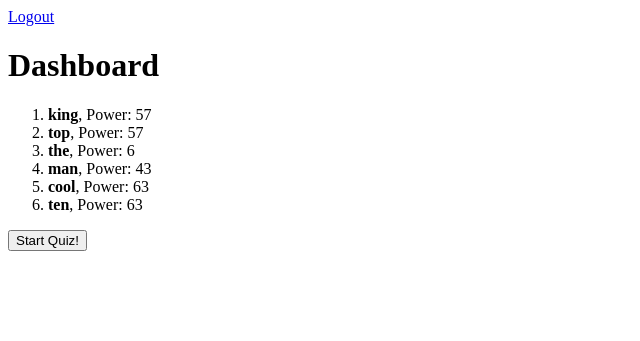
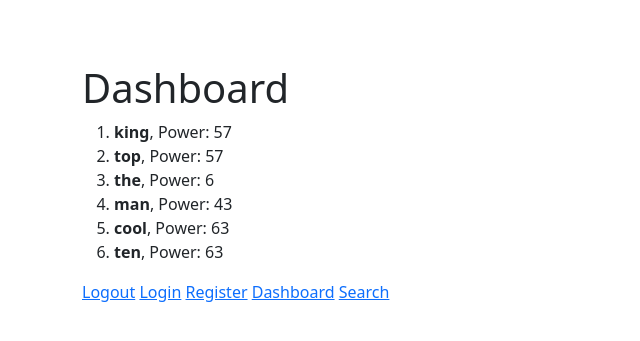
Before and after one commit to buurak/moneytolia-homework, a Flask app: page /dashboard/ in a window 1280 px wide. Shown: the top 341 px of the page, without its empty margins (0-640 px from the left). Run offline with Flask 2, Linux system fonts and the light colour scheme; a user stored in the database is signed in; data comes from the database, SQL or seed files in the repository; both versions use the stored data as it was after the commit; some libraries are stand-ins or nearby versions.

Commit message:
last moves

```diff
--- a/app/dashboard/routes.py
+++ b/app/dashboard/routes.py
@@ -12,15 +12,17 @@ dashboard = Blueprint("dashboard", __name__, url_prefix="/dashboard")
 @dashboard.route("/", methods=["GET"])
 def user_dashboard():
     my_dashboard = Dashboard.query.filter(Dashboard.user_id == session["user_id"]).first()
-    my_words = []
-    for word in my_dashboard.wordlist["words"]:
-        info = {"word": word["word"], "power": word["power"]}
-        my_words.append(info)
-    for word in my_words:
-        formula(session["user_id"], word["word"])
-    count = len(my_words)
-    return render_template("dashboard.html", my_words=my_words, count=count)
-
+    count=0
+    if my_dashboard:
+        my_words = []
+        for word in my_dashboard.wordlist["words"]:
+            info = {"word": word["word"], "power": word["power"]}
+            my_words.append(info)
+        for word in my_words:
+            formula(session["user_id"], word["word"])
+        count = len(my_words)
+        return render_template("dashboard.html", my_words=my_words, count=count)
+    return render_template("dashboard.html",count=count)
 
 @dashboard.route("/quiz/", methods=["GET", "POST"])
 def start_quiz():
--- a/app/templates/dashboard.html
+++ b/app/templates/dashboard.html
@@ -14,7 +14,7 @@
     </ol>
     {% endif %}
 
-    {% if count>=3 %}
+    {% if count>=10 %}
     <form action="/dashboard/quiz" method='GET'>
         <button>Start Quiz!</button>
     </form>
--- a/app/templates/layout.html
+++ b/app/templates/layout.html
@@ -3,9 +3,11 @@
 <head>
     <meta charset="UTF-8">
     <meta name="viewport" content="width=device-width, initial-scale=1.0">
+    <link href="https://cdn.jsdelivr.net/npm/bootstrap@5.0.0-beta1/dist/css/bootstrap.min.css" rel="stylesheet" integrity="sha384-giJF6kkoqNQ00vy+HMDP7azOuL0xtbfIcaT9wjKHr8RbDVddVHyTfAAsrekwKmP1" crossorigin="anonymous">
     <title>Document</title>
 </head>
 <body>
+<div class="container" style="margin-top:5%;">
 
 {% with messages = get_flashed_messages() %}
       {% if messages %}
@@ -17,13 +19,24 @@
   {% endif %}
 {% endwith %}
 
-
-<a href="{{ url_for('user.logout') }}">Logout</a>
-
-{% block content %}
+  {% block content %}
 
 
-{% endblock %}
+
+
+  {% endblock %}
+
+  <a href="{{ url_for('user.logout') }}">Logout</a>
+  <a href="{{ url_for('user.login') }}">Login</a>
+  <a href="{{ url_for('user.register') }}">Register</a>
+  <a href="{{ url_for('dashboard.user_dashboard') }}">Dashboard</a>
+  <a href="{{ url_for('words.search_word') }}">Search</a>
+
+</div>
+<script src="https://cdn.jsdelivr.net/npm/bootstrap@5.0.0-beta1/dist/js/bootstrap.bundle.min.js" integrity="sha384-ygbV9kiqUc6oa4msXn9868pTtWMgiQaeYH7/t7LECLbyPA2x65Kgf80OJFdroafW" crossorigin="anonymous"></script>
+<script src="https://cdn.jsdelivr.net/npm/@popperjs/core@2.5.4/dist/umd/popper.min.js" integrity="sha384-q2kxQ16AaE6UbzuKqyBE9/u/KzioAlnx2maXQHiDX9d4/zp8Ok3f+M7DPm+Ib6IU" crossorigin="anonymous"></script>
+<script src="https://cdn.jsdelivr.net/npm/bootstrap@5.0.0-beta1/dist/js/bootstrap.min.js" integrity="sha384-pQQkAEnwaBkjpqZ8RU1fF1AKtTcHJwFl3pblpTlHXybJjHpMYo79HY3hIi4NKxyj" crossorigin="anonymous"></script>
 
 </body>
+
 </html>
--- a/app/templates/register.html
+++ b/app/templates/register.html
@@ -3,7 +3,7 @@
 {% block content %}
     {% if session['logged_in'] %}
     <div class="alert alert-danger" role="alert">
-        Zaten Bir Kaydınız Bulunmaktadır...
+        You already have an account!
     </div>
 
     {% else %}
--- a/app/words/routes.py
+++ b/app/words/routes.py
@@ -64,7 +64,7 @@ def save_word():
         if dashboard:
             for i in dashboard.wordlist["words"]:
                 if i["word"] == data["word"]:
-                    flash("This word is already saved!")
+                    flash("This word is already saved!", "Danger")
                     return redirect(url_for("words.search_word"))
 
             word_details = {
@@ -83,6 +83,7 @@ def save_word():
             flag_modified(dashboard, "wordlist")
             db.session.commit()
             formula(session["user_id"], word)
+            flash("Word is saved to your dashboard", "Success")
             return redirect(url_for("words.search_word"))
 
         else:
@@ -102,6 +103,7 @@ def save_word():
             db.session.add(newDashboard)
             db.session.commit()
             formula(session["user_id"], word)
+            flash("Word is saved to your dashboard", "Success")
             return redirect(url_for("words.search_word"))
 
 
```
Also changed, not shown: words.db.
